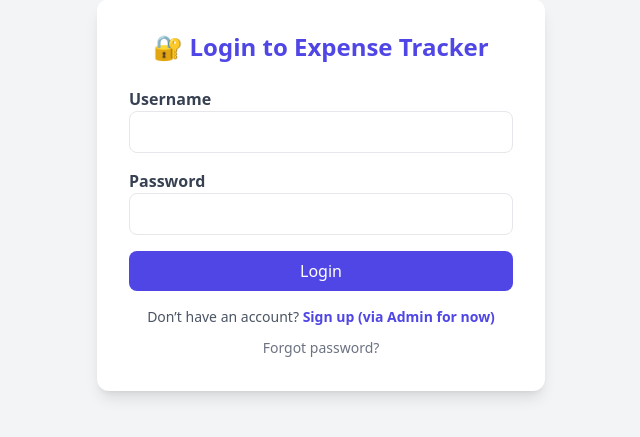
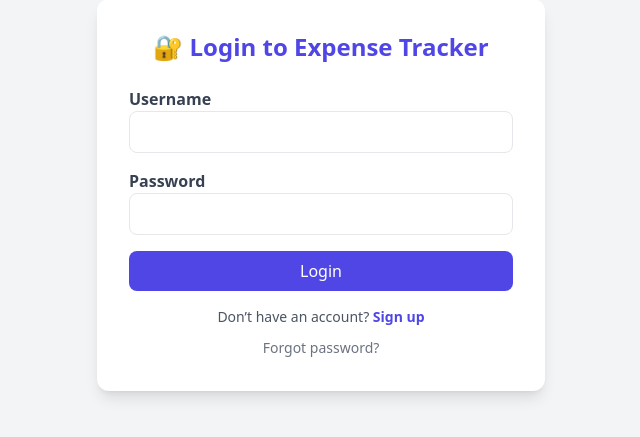
Before and after one commit to Sujal-Sawalkar/Django-Projects, a Django app: page /login/ in a window 1280 px wide. Shown: the part 205-642 px from the top of the page, without its empty margins (319-959 px from the left). Run offline with Django 5.2, Linux system fonts and the light colour scheme; some libraries are stand-ins or nearby versions.

Commit message:
Update login.html

```diff
--- a/templates/expenses/login.html
+++ b/templates/expenses/login.html
@@ -39,7 +39,7 @@
 
     <p class="mt-4 text-sm text-gray-600 text-center">
       Don’t have an account?
-      <a href="{% url 'admin:index' %}" class="text-indigo-600 font-semibold hover:underline">Sign up (via Admin for now)</a>
+      <a href="{% url 'sign_up' %}" class="text-indigo-600 font-semibold hover:underline">Sign up</a>
     </p>
 
     <p class="mt-2 text-center">
```
